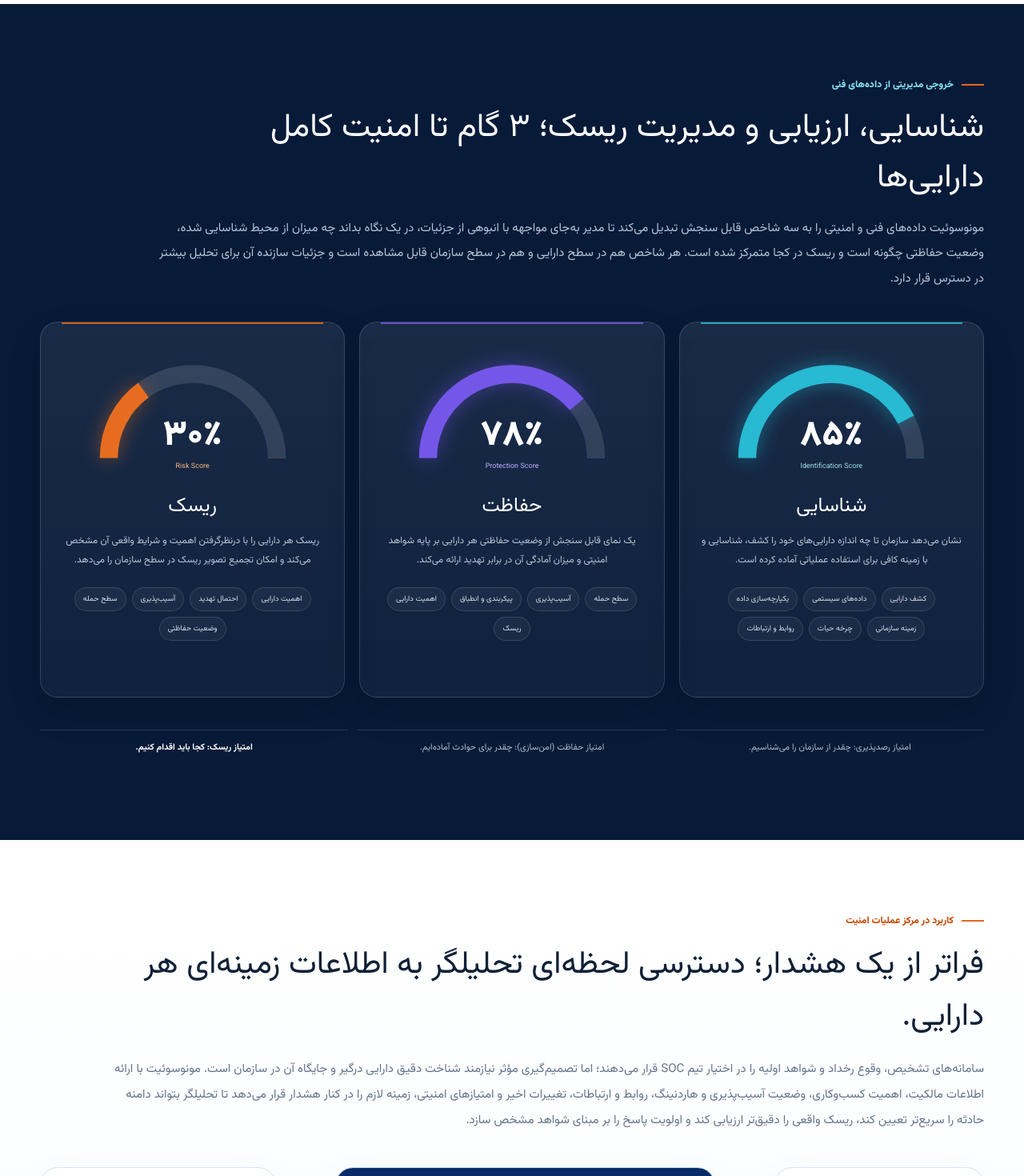
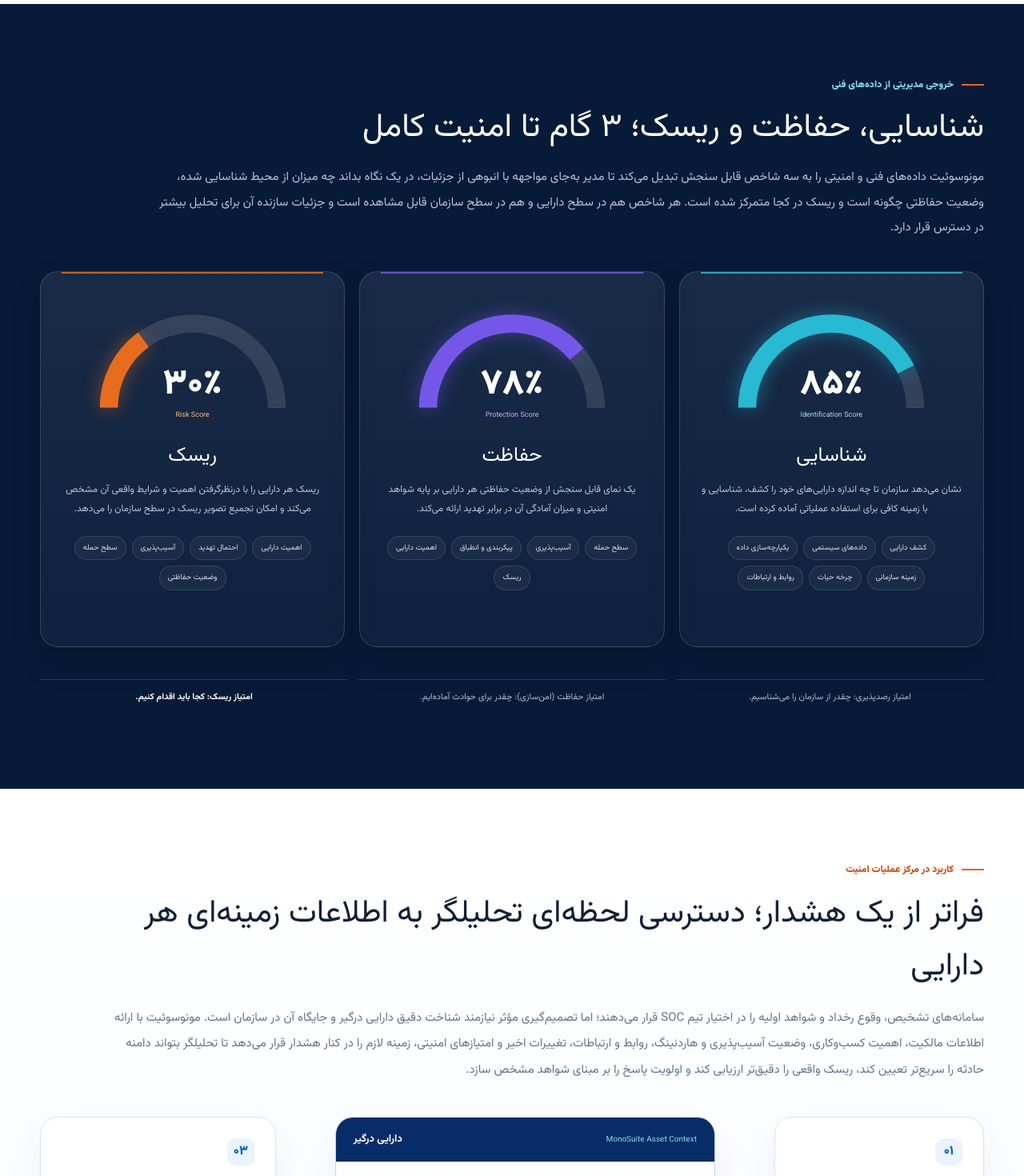
Before and after one commit to monaderi1/houshafzar-website, a Next.js app: page /monosuit in a window 1280 px wide. Shown: the part 1860-3330 px from the top of the page at 80% size. Built offline with nearby package versions, Linux system fonts and the light colour scheme.

Commit message:
اصلاح تیترهای صفحه مونوسوئیت

```diff
--- a/app/monosuit/page.tsx
+++ b/app/monosuit/page.tsx
@@ -123,7 +123,7 @@ export default function MonoSuitePage() {
           <div className={styles.scoreHero}>
             <div className={styles.scoreIntro}>
               <span className={styles.eyebrowLight}>خروجی مدیریتی از داده‌های فنی</span>
-              <h2>شناسایی، ارزیابی و مدیریت ریسک؛ ۳ گام تا امنیت کامل دارایی‌ها</h2>
+              <h2>شناسایی، حفاظت و ریسک؛ ۳ گام تا امنیت کامل</h2>
               <p>مونوسوئیت داده‌های فنی و امنیتی را به سه شاخص قابل سنجش تبدیل می‌کند تا مدیر به‌جای مواجهه با انبوهی از جزئیات، در یک نگاه بداند چه میزان از محیط شناسایی شده، وضعیت حفاظتی چگونه است و ریسک در کجا متمرکز شده است. هر شاخص هم در سطح دارایی و هم در سطح سازمان قابل مشاهده است و جزئیات سازنده آن برای تحلیل بیشتر در دسترس قرار دارد.</p>
             </div>
             <div className={styles.scoreCards}>
@@ -153,7 +153,7 @@ export default function MonoSuitePage() {
         <section className={styles.socSection}><div className="shell">
           <div className={styles.socHeading}>
             <span className={styles.eyebrow}>کاربرد در مرکز عملیات امنیت</span>
-            <h2>فراتر از یک هشدار؛ دسترسی لحظه‌ای تحلیلگر به اطلاعات زمینه‌ای هر دارایی.</h2>
+            <h2>فراتر از یک هشدار؛ دسترسی لحظه‌ای تحلیلگر به اطلاعات زمینه‌ای هر دارایی</h2>
             <p>سامانه‌های تشخیص، وقوع رخداد و شواهد اولیه را در اختیار تیم SOC قرار می‌دهند؛ اما تصمیم‌گیری مؤثر نیازمند شناخت دقیق دارایی درگیر و جایگاه آن در سازمان است. مونوسوئیت با ارائه اطلاعات مالکیت، اهمیت کسب‌وکاری، وضعیت آسیب‌پذیری و هاردنینگ، روابط و ارتباطات، تغییرات اخیر و امتیازهای امنیتی، زمینه لازم را در کنار هشدار قرار می‌دهد تا تحلیلگر بتواند دامنه حادثه را سریع‌تر تعیین کند، ریسک واقعی را دقیق‌تر ارزیابی کند و اولویت پاسخ را بر مبنای شواهد مشخص سازد.</p>
           </div>
 
@@ -218,7 +218,7 @@ export default function MonoSuitePage() {
         </div></section>
 
         <section className={styles.section}><div className="shell"><div className={styles.enterpriseGrid}>
-          <div className={styles.heading}><span className={styles.eyebrow}>استقرار سازمانی</span><h2>استقرار در محل سازمان؛ حفظ محرمانگی و مالکیت مطلق داده‌ها.</h2><p>مونوسوئیت به‌صورت On-Premises در زیرساخت مشتری مستقر می‌شود و امکان بهره‌برداری در محیط‌های Air-Gapped، به‌روزرسانی آفلاین و مدیریت روزمره از طریق رابط تحت وب را فراهم می‌کند.</p></div>
+          <div className={styles.heading}><span className={styles.eyebrow}>استقرار سازمانی</span><h2>استقرار در محل سازمان؛ حفظ محرمانگی و مالکیت مطلق داده‌ها</h2><p>مونوسوئیت به‌صورت On-Premises در زیرساخت مشتری مستقر می‌شود و امکان بهره‌برداری در محیط‌های Air-Gapped، به‌روزرسانی آفلاین و مدیریت روزمره از طریق رابط تحت وب را فراهم می‌کند.</p></div>
           <div className={styles.enterpriseCards}>
             <article><span>۰۱</span><strong>استقرار درون‌سازمانی</strong><p>ارائه Applianceهای مجازی و نگهداشت داده و خروجی‌های امنیتی در زیرساخت کنترل‌شده سازمان.</p></article>
             <article><span>۰۲</span><strong>کار در محیط‌های ایزوله</strong><p>پشتیبانی از بهره‌برداری Air-Gapped و بسته‌های به‌روزرسانی آفلاین برای محیط‌های بدون اتصال دائمی به اینترنت.</p></article>
```
